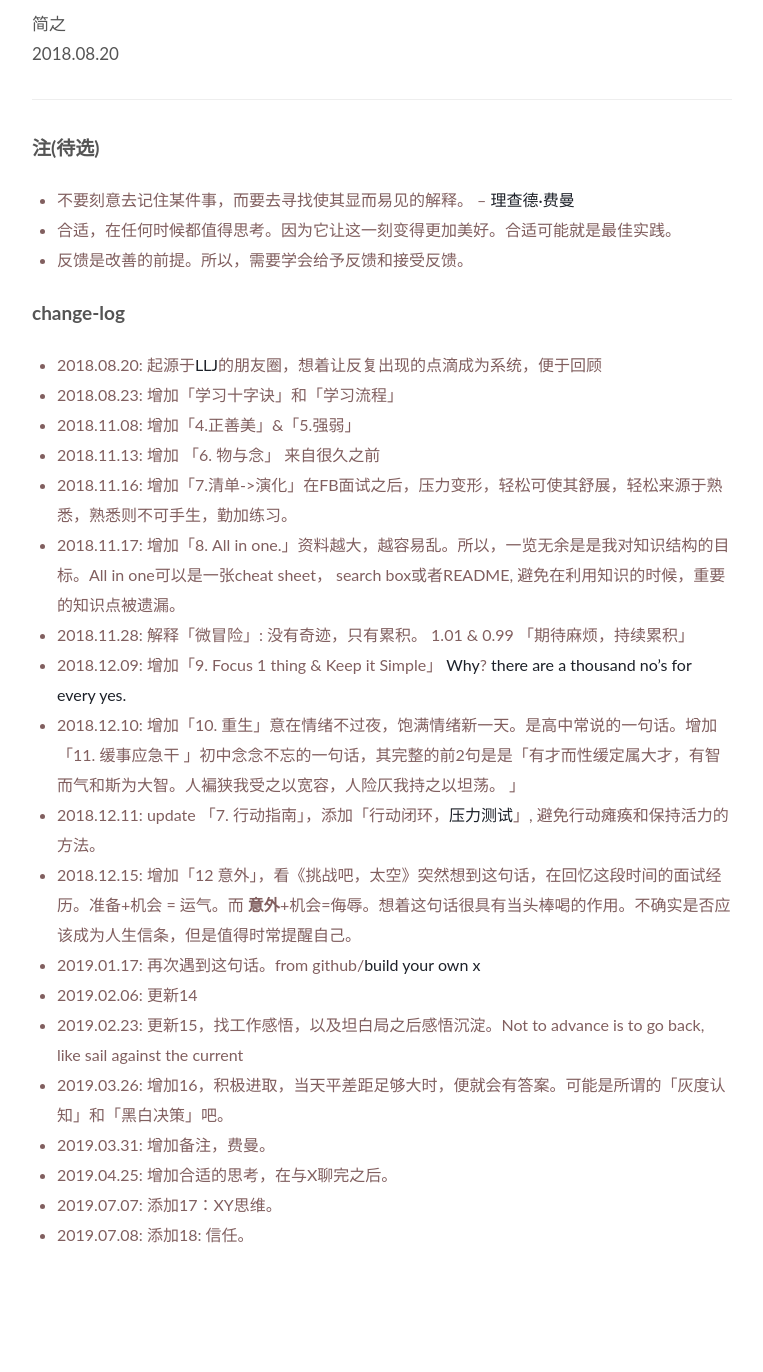
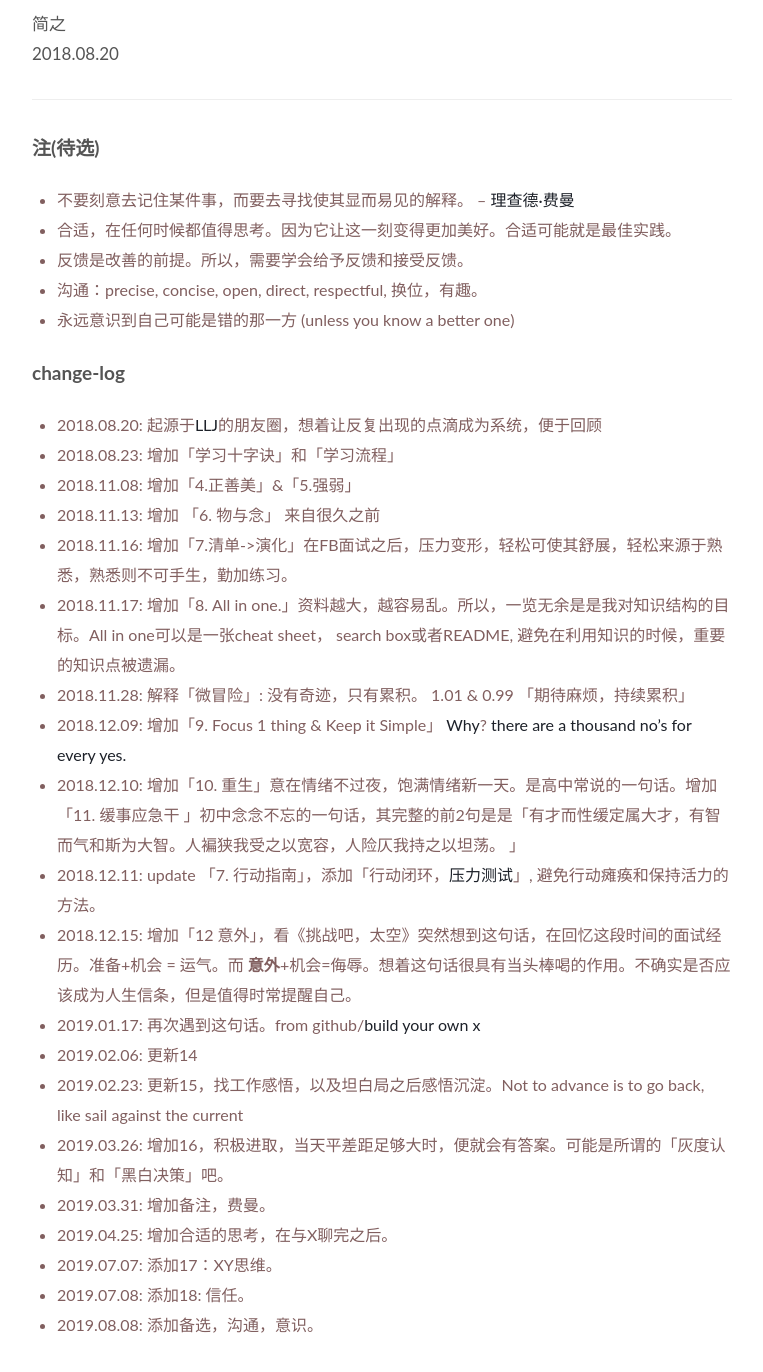
Before and after one commit to WillWang-X/willwang-x.github.io, a Jekyll site: the page built from _posts/2018-10-20-mottos.md, in a window 1280 px wide and 1400 px high, scrolled down 906 px. Shown: the top 1372 px of the window, without its empty margins (258-1021 px from the left). Built offline with Jekyll 4.4.1, drawn with Linux system fonts in a browser that asks for light colours; before the commit the page ends 2216 px from its top, so only the background shows below that.

Commit message:
updated talk

```diff
--- a/_posts/2018-10-20-mottos.md
+++ b/_posts/2018-10-20-mottos.md
@@ -42,6 +42,8 @@ published: true
 - 不要刻意去记住某件事，而要去寻找使其显而易见的解释。 -- [理查德·费曼](https://medium.com/taking-note/learning-from-the-feynman-technique-5373014ad230)
 - 合适，在任何时候都值得思考。因为它让这一刻变得更加美好。合适可能就是最佳实践。
 - 反馈是改善的前提。所以，需要学会给予反馈和接受反馈。
+- 沟通：precise, concise, open, direct, respectful, 换位，有趣。
+- 永远意识到自己可能是错的那一方 (unless you know a better one)
 
 
 
@@ -65,3 +67,4 @@ published: true
 -  2019.04.25: 增加合适的思考，在与X聊完之后。
 -  2019.07.07: 添加17：XY思维。
 -  2019.07.08: 添加18: 信任。
+-  2019.08.08: 添加备选，沟通，意识。
```
